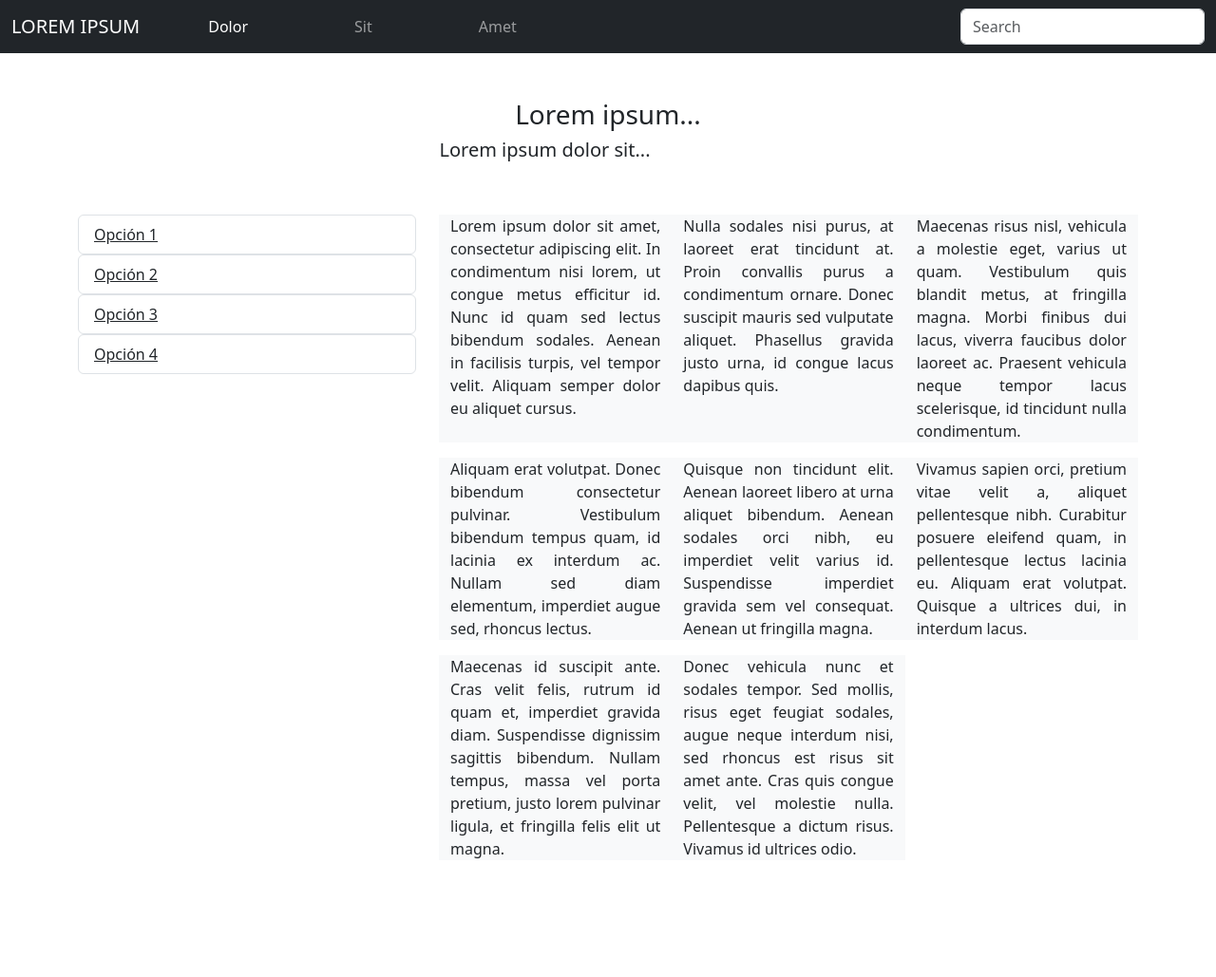
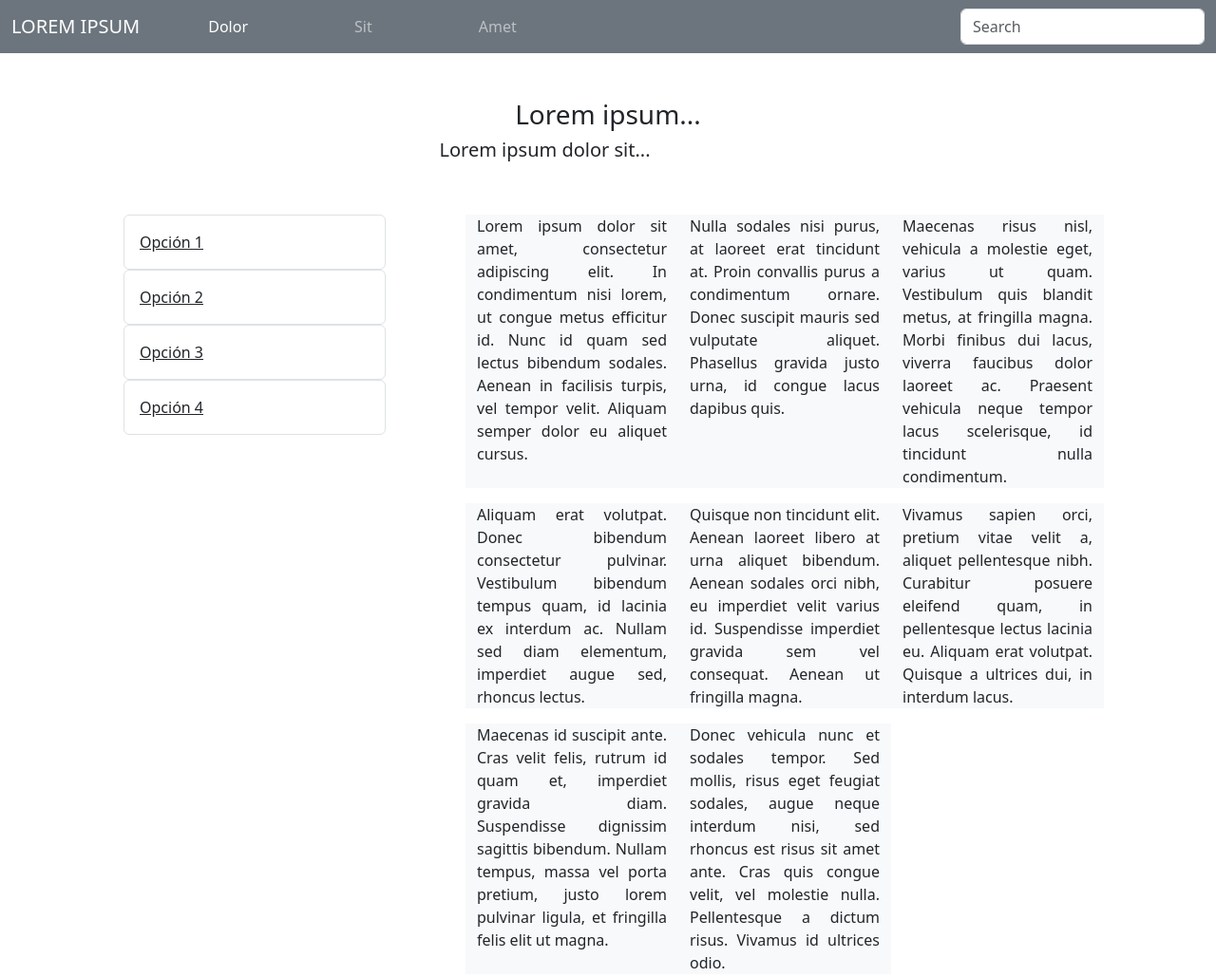
Before and after one commit to pguala/responsivedesign, a plain HTML site: page index.html in a window 1280 px wide. Shown: the whole page at 95% size. Before the commit the page ends 922 px from the top, so only its background shows below. Drawn offline with nearby package versions, Linux system fonts and the light colour scheme.

Commit message:
v1 correction styles

```diff
--- a/index.html
+++ b/index.html
@@ -11,16 +11,15 @@
 
 <body>
     <!--Navegación-->
-    <nav class="navbar navbar-expand-lg navbar-dark bg-dark" aria-label="Navbar">
+    <nav class="navbar navbar-expand-lg navbar-dark bg-secondary" aria-label="Navbar">
         <div class="container-fluid">
             <a class="navbar-brand" href="#">LOREM IPSUM</a>
             <button class="navbar-toggler" type="button" data-bs-toggle="collapse" data-bs-target="#navbar"
                 aria-controls="navbar" aria-expanded="false" aria-label="Toggle navigation">
                 <span class="navbar-toggler-icon"></span>
             </button>
-
             <div class="collapse navbar-collapse" id="navbar">
-                <form role="search" class="d-lg-none">
+                <form role="search" class="d-lg-none mt-2 mt-lg-0">
                     <input class="form-control" type="search" placeholder="Search" aria-label="Search">
                 </form>
                 <ul class="navbar-nav me-auto mb-2 mb-lg-0">
@@ -64,25 +63,25 @@
     <!--Cuerpo-->
     <section class="container">
         <!--Grilla-->
-        <div class="row">
+        <div class="row gx-0">
             <!--Navegación #2-->
-            <div class="col-lg-4 collapse d-lg-block" id="menu">
+            <div class="col-lg-4 collapse d-lg-block mt-2 mt-lg-0 p-md-5 pt-md-0 pb-md-0" id="menu">
                 <ul class="list-group list-group-horizontal">
-                    <li class="list-group-item list-group-item-action"><a href="#" class="link-dark">Opción 1</a></li>
+                    <li class="list-group-item list-group-item-action p-3"><a href="#" class="link-dark">Opción 1</a></li>
                 </ul>
                 <ul class="list-group list-group-horizontal">
-                    <li class="list-group-item list-group-item-action"><a href="#" class="link-dark">Opción 2</a></li>
+                    <li class="list-group-item list-group-item-action p-3"><a href="#" class="link-dark">Opción 2</a></li>
                 </ul>
                 <ul class="list-group list-group-horizontal">
-                    <li class="list-group-item list-group-item-action"><a href="#" class="link-dark">Opción 3</a></li>
+                    <li class="list-group-item list-group-item-action p-3"><a href="#" class="link-dark">Opción 3</a></li>
                 </ul>
                 <ul class="list-group list-group-horizontal">
-                    <li class="list-group-item list-group-item-action"><a href="#" class="link-dark">Opción 4</a></li>
+                    <li class="list-group-item list-group-item-action p-3"><a href="#" class="link-dark">Opción 4</a></li>
                 </ul>
             </div>
             <!--Párrafos-->
             <div class="col-lg-8">
-                <div class="container">
+                <div class="container p-md-5 pt-2 pt-md-2 pt-lg-0">
                     <div class="row row-cols-lg-3 row-cols-md-2 row-cols-1">
                         <p class="col bg-light">Lorem ipsum dolor sit amet, consectetur adipiscing elit. In condimentum nisi lorem, ut congue metus efficitur id. Nunc id quam sed lectus bibendum sodales. Aenean in facilisis turpis, vel tempor velit. Aliquam semper dolor eu aliquet cursus.</p>
                         <p class="col bg-light">Nulla sodales nisi purus, at laoreet erat tincidunt at. Proin convallis purus a condimentum ornare. Donec suscipit mauris sed vulputate aliquet. Phasellus gravida justo urna, id congue lacus dapibus quis.</p>
```
